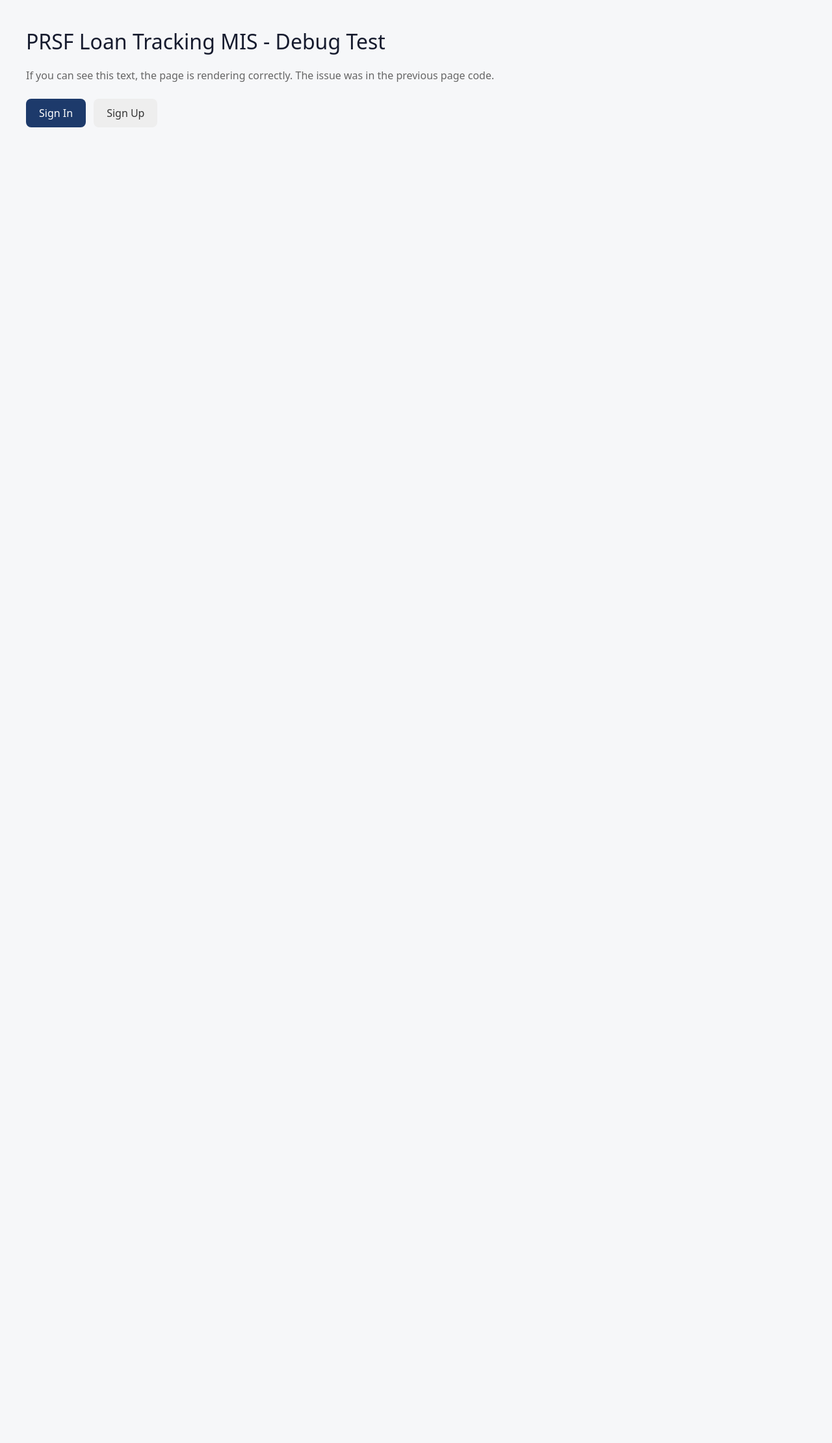
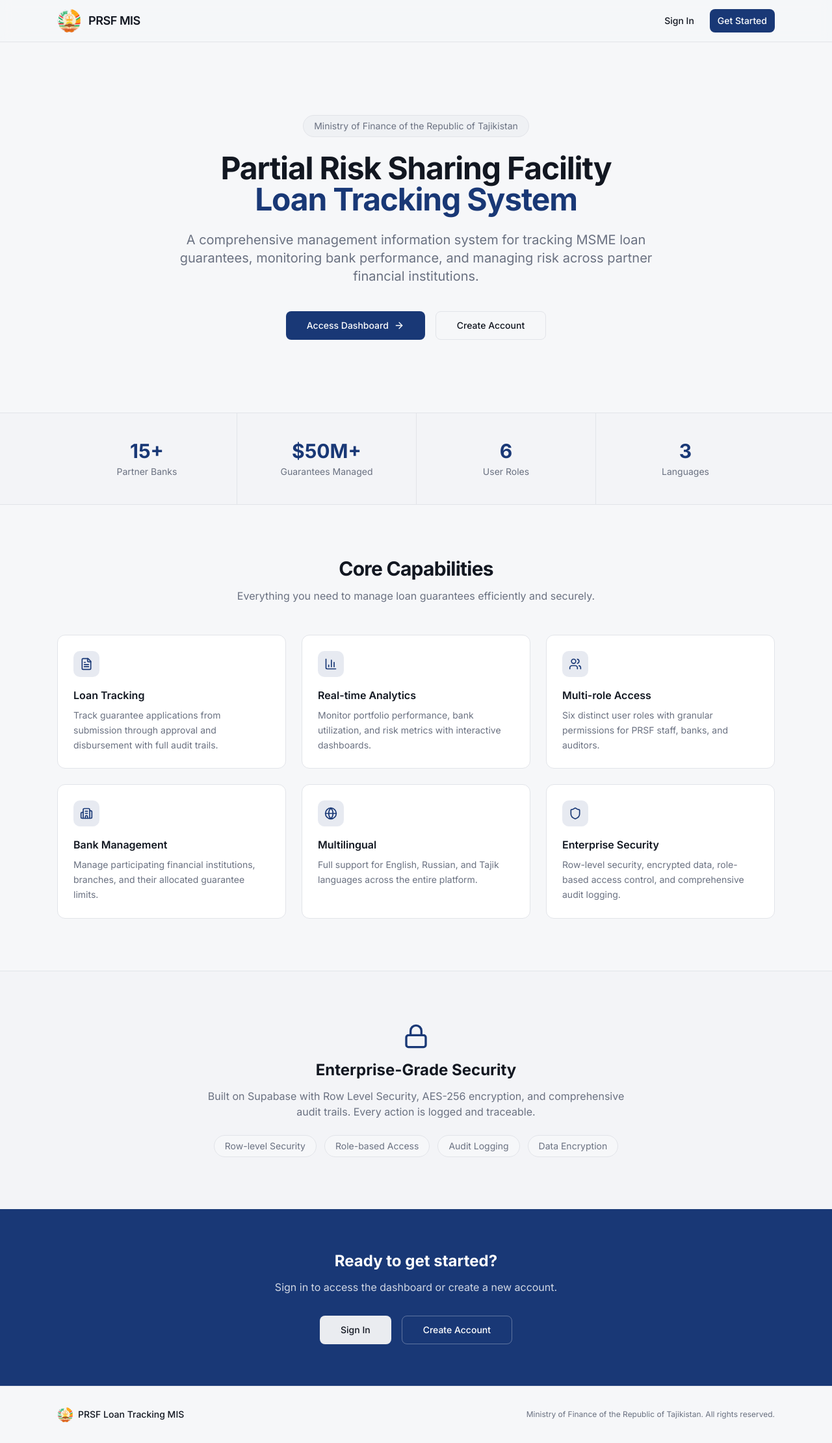
Before and after one commit to advexon/MIS-Ministry-of-Finance, a Next.js app: page / in a window 1280 px wide. Shown: the whole page at 65% size. Before the commit the page ends 800 px from the top, so only its background shows below. Built offline with nearby package versions, Linux system fonts and the light colour scheme.

Commit message:
fix: resolve lockfile mismatch and restore landing page\n\nAdd back  to match lockfile and fix blank page issue.

```diff
--- a/app/page.tsx
+++ b/app/page.tsx
@@ -1,21 +1,155 @@
+import Link from "next/link"
+import Image from "next/image"
+import { BarChart3, FileText, Users, ArrowRight, Building2, Globe, Lock, Shield } from "lucide-react"
+import { Button } from "@/components/ui/button"
+
+const features = [
+  { Icon: FileText, title: "Loan Tracking", desc: "Track guarantee applications from submission through approval and disbursement with full audit trails." },
+  { Icon: BarChart3, title: "Real-time Analytics", desc: "Monitor portfolio performance, bank utilization, and risk metrics with interactive dashboards." },
+  { Icon: Users, title: "Multi-role Access", desc: "Six distinct user roles with granular permissions for PRSF staff, banks, and auditors." },
+  { Icon: Building2, title: "Bank Management", desc: "Manage participating financial institutions, branches, and their allocated guarantee limits." },
+  { Icon: Globe, title: "Multilingual", desc: "Full support for English, Russian, and Tajik languages across the entire platform." },
+  { Icon: Shield, title: "Enterprise Security", desc: "Row-level security, encrypted data, role-based access control, and comprehensive audit logging." },
+]
+
+const stats = [
+  { value: "15+", label: "Partner Banks" },
+  { value: "$50M+", label: "Guarantees Managed" },
+  { value: "6", label: "User Roles" },
+  { value: "3", label: "Languages" },
+]
+
 export default function LandingPage() {
   return (
-    <div style={{ padding: '40px', fontFamily: 'system-ui' }}>
-      <h1 style={{ fontSize: '32px', color: '#161b2e', marginBottom: '16px' }}>
-        PRSF Loan Tracking MIS - Debug Test
-      </h1>
-      <p style={{ color: '#666', marginBottom: '24px' }}>
-        If you can see this text, the page is rendering correctly.
-        The issue was in the previous page code.
-      </p>
-      <div style={{ display: 'flex', gap: '12px' }}>
-        <a href="/auth/login" style={{ padding: '10px 20px', background: '#1d3a6b', color: 'white', borderRadius: '8px', textDecoration: 'none' }}>
-          Sign In
-        </a>
-        <a href="/auth/sign-up" style={{ padding: '10px 20px', background: '#eee', color: '#333', borderRadius: '8px', textDecoration: 'none' }}>
-          Sign Up
-        </a>
-      </div>
+    <div className="min-h-screen bg-background text-foreground">
+      {/* Header */}
+      <header className="sticky top-0 z-50 border-b border-border bg-background/95 backdrop-blur supports-[backdrop-filter]:bg-background/80">
+        <div className="mx-auto flex h-16 max-w-6xl items-center justify-between px-6">
+          <Link href="/" className="flex items-center gap-3">
+            <Image src="/logo.png" alt="PRSF" width={36} height={36} className="rounded" />
+            <span className="text-lg font-semibold tracking-tight">PRSF MIS</span>
+          </Link>
+          <div className="flex items-center gap-3">
+            <Button variant="ghost" size="sm" asChild>
+              <Link href="/auth/login">Sign In</Link>
+            </Button>
+            <Button size="sm" asChild>
+              <Link href="/auth/sign-up">Get Started</Link>
+            </Button>
+          </div>
+        </div>
+      </header>
+
+      {/* Hero */}
+      <section className="mx-auto max-w-6xl px-6 py-20 text-center lg:py-28">
+        <div className="mx-auto max-w-3xl">
+          <div className="mb-6 inline-flex items-center rounded-full border border-border bg-muted/50 px-4 py-1.5 text-sm text-muted-foreground">
+            Ministry of Finance of the Republic of Tajikistan
+          </div>
+          <h1 className="mb-6 text-4xl font-bold leading-tight tracking-tight text-foreground lg:text-5xl">
+            Partial Risk Sharing Facility
+            <span className="block text-primary">Loan Tracking System</span>
+          </h1>
+          <p className="mb-10 text-lg leading-relaxed text-muted-foreground lg:text-xl">
+            A comprehensive management information system for tracking MSME loan guarantees,
+            monitoring bank performance, and managing risk across partner financial institutions.
+          </p>
+          <div className="flex flex-col items-center justify-center gap-4 sm:flex-row">
+            <Button size="lg" asChild>
+              <Link href="/auth/login" className="gap-2">
+                Access Dashboard
+                <ArrowRight className="h-4 w-4" />
+              </Link>
+            </Button>
+            <Button variant="outline" size="lg" asChild>
+              <Link href="/auth/sign-up">Create Account</Link>
+            </Button>
+          </div>
+        </div>
+      </section>
+
+      {/* Stats */}
+      <section className="border-y border-border bg-muted/30">
+        <div className="mx-auto grid max-w-6xl grid-cols-2 divide-x divide-border px-6 lg:grid-cols-4">
+          {stats.map((stat) => (
+            <div key={stat.label} className="px-6 py-10 text-center">
+              <div className="text-3xl font-bold text-primary">{stat.value}</div>
+              <div className="mt-1 text-sm text-muted-foreground">{stat.label}</div>
+            </div>
+          ))}
+        </div>
+      </section>
+
+      {/* Features */}
+      <section className="mx-auto max-w-6xl px-6 py-20">
+        <div className="mb-12 text-center">
+          <h2 className="mb-3 text-3xl font-bold tracking-tight">Core Capabilities</h2>
+          <p className="text-muted-foreground">Everything you need to manage loan guarantees efficiently and securely.</p>
+        </div>
+        <div className="grid gap-6 md:grid-cols-2 lg:grid-cols-3">
+          {features.map((feature) => (
+            <div key={feature.title} className="rounded-xl border border-border bg-card p-6 transition-shadow hover:shadow-md">
+              <div className="mb-4 flex h-10 w-10 items-center justify-center rounded-lg bg-primary/10">
+                <feature.Icon className="h-5 w-5 text-primary" />
+              </div>
+              <h3 className="mb-2 text-base font-semibold">{feature.title}</h3>
+              <p className="text-sm leading-relaxed text-muted-foreground">{feature.desc}</p>
+            </div>
+          ))}
+        </div>
+      </section>
+
+      {/* Security */}
+      <section className="border-t border-border bg-muted/30">
+        <div className="mx-auto max-w-6xl px-6 py-20">
+          <div className="mx-auto max-w-2xl text-center">
+            <Lock className="mx-auto mb-4 h-10 w-10 text-primary" />
+            <h2 className="mb-3 text-2xl font-bold">Enterprise-Grade Security</h2>
+            <p className="mb-6 text-muted-foreground">
+              Built on Supabase with Row Level Security, AES-256 encryption, and comprehensive audit trails.
+              Every action is logged and traceable.
+            </p>
+            <div className="flex flex-wrap justify-center gap-3">
+              {["Row-level Security", "Role-based Access", "Audit Logging", "Data Encryption"].map((item) => (
+                <span key={item} className="rounded-full border border-border bg-background px-4 py-1.5 text-sm text-muted-foreground">
+                  {item}
+                </span>
+              ))}
+            </div>
+          </div>
+        </div>
+      </section>
+
+      {/* CTA */}
+      <section className="bg-primary">
+        <div className="mx-auto max-w-6xl px-6 py-16 text-center">
+          <h2 className="mb-3 text-2xl font-bold text-primary-foreground">Ready to get started?</h2>
+          <p className="mb-8 text-primary-foreground/80">
+            Sign in to access the dashboard or create a new account.
+          </p>
+          <div className="flex justify-center gap-4">
+            <Button size="lg" variant="secondary" asChild>
+              <Link href="/auth/login">Sign In</Link>
+            </Button>
+            <Button size="lg" variant="outline" className="border-primary-foreground/30 bg-transparent text-primary-foreground hover:bg-primary-foreground/10" asChild>
+              <Link href="/auth/sign-up">Create Account</Link>
+            </Button>
+          </div>
+        </div>
+      </section>
+
+      {/* Footer */}
+      <footer className="border-t border-border bg-background">
+        <div className="mx-auto flex max-w-6xl flex-col items-center justify-between gap-4 px-6 py-8 sm:flex-row">
+          <div className="flex items-center gap-2">
+            <Image src="/logo.png" alt="PRSF" width={24} height={24} className="rounded" />
+            <span className="text-sm font-medium">PRSF Loan Tracking MIS</span>
+          </div>
+          <p className="text-xs text-muted-foreground">
+            Ministry of Finance of the Republic of Tajikistan. All rights reserved.
+          </p>
+        </div>
+      </footer>
     </div>
   )
 }
--- a/package.json
+++ b/package.json
@@ -62,6 +62,7 @@
     "zod": "^3.24.1"
   },
   "devDependencies": {
+    "@tailwindcss/postcss": "^4.1.13",
     "@types/node": "^22",
     "@types/react": "^19",
     "@types/react-dom": "^19",
```
